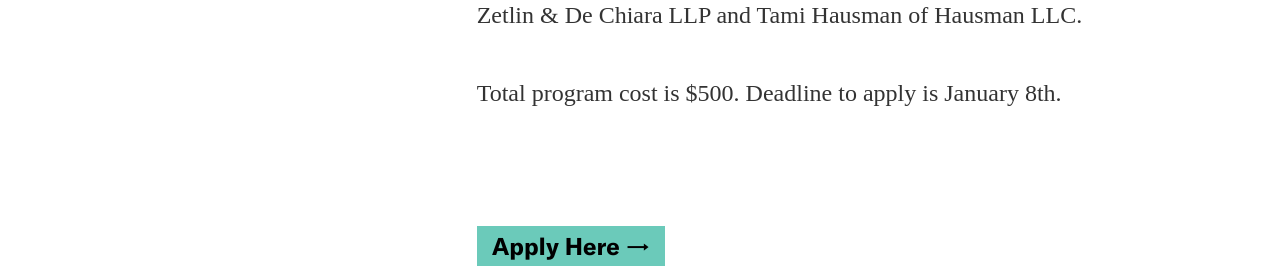
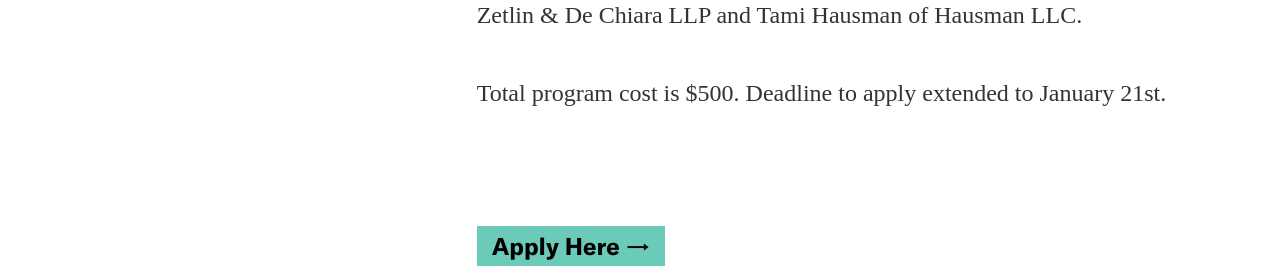
Before and after one commit to jengalas/bwaf-bbw, a Jekyll site: the page built from _emerging-firms/2024-emerging-firms.md, in a window 1280 px wide and 900 px high, scrolled down 389 px, cut to the strip 0-459 px from the top of the window. Shown: the part 180-455 px from the top of the strip. Built offline with Jekyll 4.4.1, drawn with Linux system fonts in a browser that asks for light colours; nearby versions of some CDN libraries; some web fonts are replaced.

Commit message:
Updated 1 file via CloudCannon.

```diff
--- a/_emerging-firms/2024-emerging-firms.md
+++ b/_emerging-firms/2024-emerging-firms.md
@@ -33,7 +33,7 @@
       Anazette Ray of Zetlin & De Chiara LLP and Tami Hausman of Hausman LLC.
 
 
-      Total program cost is $500. Deadline to apply is January 8th.
+      Total program cost is $500. Deadline to apply extended to January 21st.
     section_break: false
     include_left-hand_column_text_: true
     lefthand_text:
```
